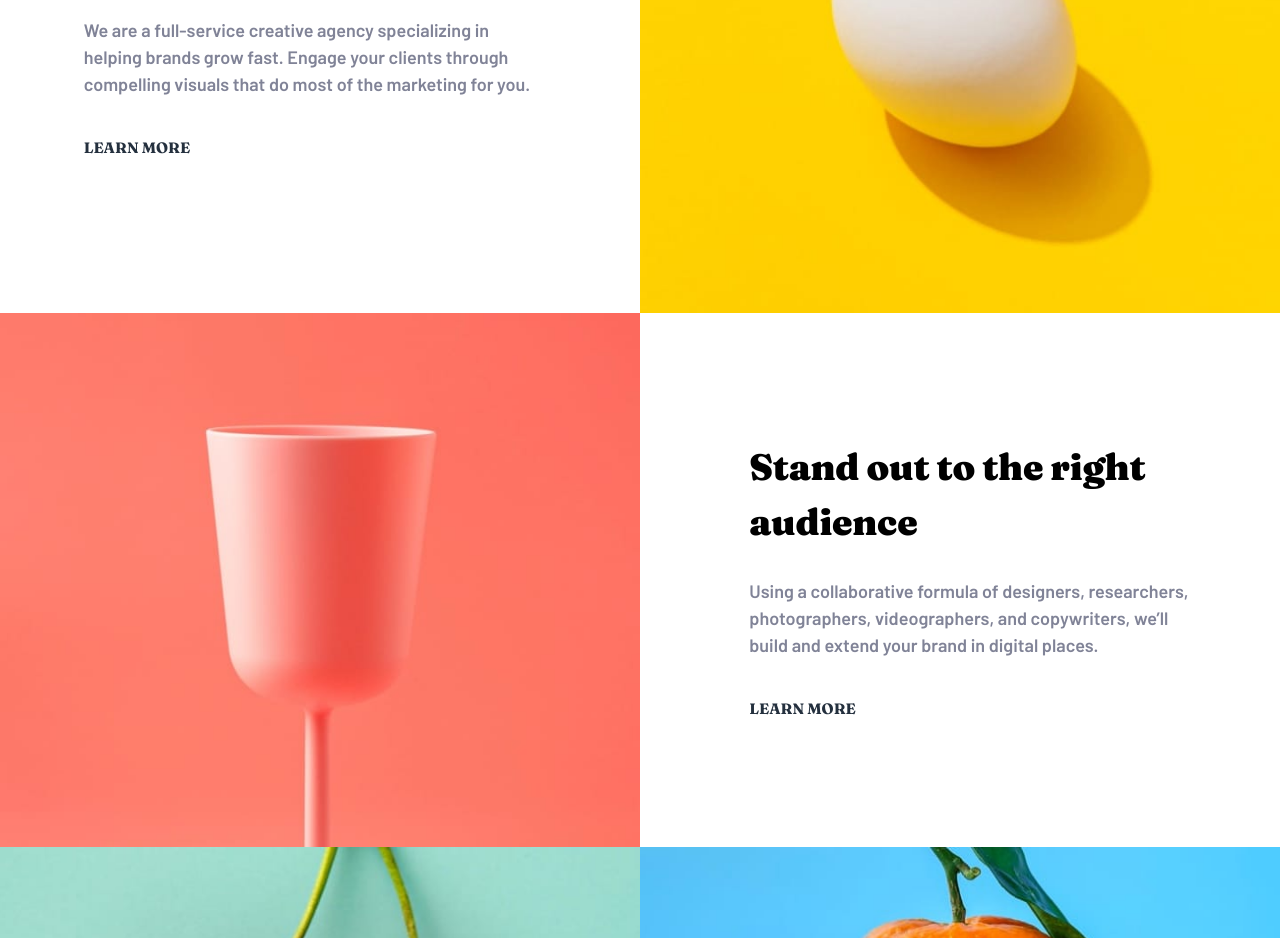
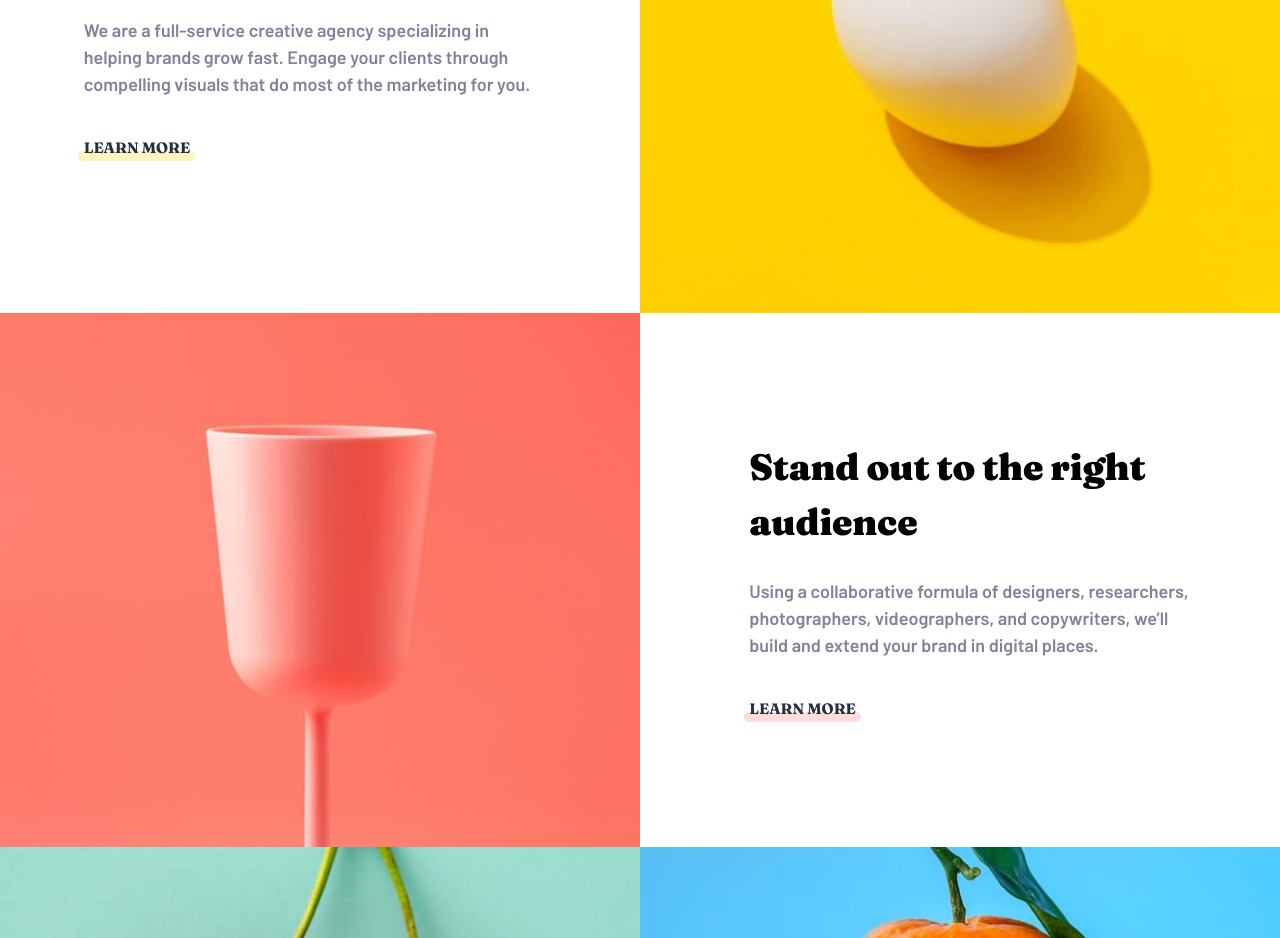
Before and after one commit to NitaLewska/Sunnyside-agency-landing-page, a plain HTML site: page index.html in a window 1280 px wide. Shown: the part 1020-1958 px from the top of the page. Drawn offline with Linux system fonts and the light colour scheme.

Commit message:
feat: add buttons hover

```diff
--- a/styles.css
+++ b/styles.css
@@ -220,7 +220,7 @@ a.primary-navigation_contact {
     color: var(--clr-dark);
 }
 
-a.primary-navigation_contact:hover{
+a.primary-navigation_contact:hover {
     background-color: rgba(255, 255, 255, 0.25);
     mix-blend-mode: normal;
     color: var(--clr-white);
@@ -267,7 +267,7 @@ a.primary-navigation_contact:hover{
         color: var(--clr-dark);
     }
 
-    a.primary-navigation_contact:hover{
+    a.primary-navigation_contact:hover {
         background-color: var(--clr-yellow);
         color: var(--clr-dark);
     }
@@ -403,6 +403,30 @@ a.primary-navigation_contact:hover{
     text-decoration: none;
     font-size: 0.94rem;
     color: var(--clr-dark);
+    z-index: 2;
+    position: relative;
+}
+
+.features-section_article a::after {
+    content: "";
+    position: absolute;
+    width: 110%;
+    height: 0.625rem;
+    top: 0.8rem;
+    left: -5%;
+    background: #FAD400;
+    mix-blend-mode: normal;
+    opacity: 0.25;
+    border-radius: 28px;
+    z-index: -1;
+}
+
+.features-section_article:nth-of-type(2) a:after{
+    background: #FE7766;
+}
+
+.features-section_article a:hover::after {
+    opacity: 1;
 }
 
 .features-section_article a:hover {}
```
